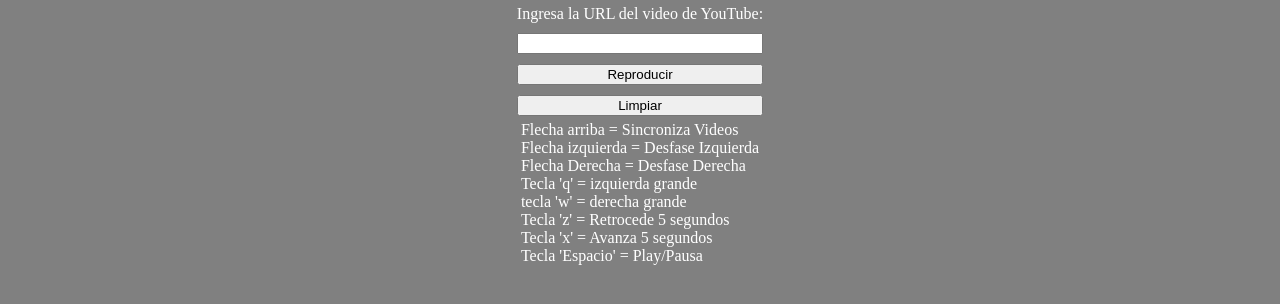
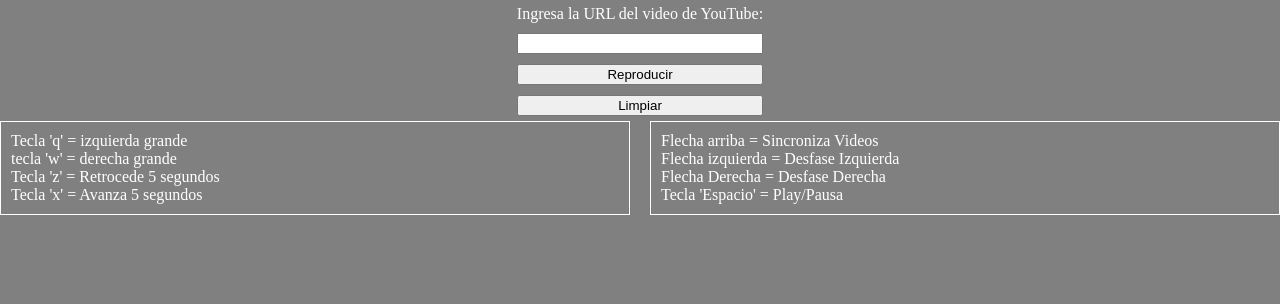
Before and after one commit to sebab24/sebab24.github.io, a plain HTML site: page index.html in a window 1280 px wide. Drawn offline with Linux system fonts and the light colour scheme.

Commit message:
index.html

```diff
--- a/index.html
+++ b/index.html
@@ -26,8 +26,6 @@
 </body>
 
 -->
-
-
 
 <!DOCTYPE html>
 <html>
@@ -257,25 +255,26 @@
 
 
 
-	<div id="textitos">
-		Flecha arriba 		= Sincroniza Videos<br>
-		Flecha izquierda 	= Desfase Izquierda<br>
-		Flecha Derecha 		= Desfase Derecha<br>
+	<div id="textitos" style="display: flex; justify-content: space-between; width: 100%; max-width: 1280px;">
+		<div style="flex: 1; padding: 10px; border: 1px solid white; margin-right: 10px;">
+			Tecla 'q' = izquierda grande<br>
+			tecla 'w' = derecha grande<br>
+			<!-- Tecla 'a' = izquierda chica<br>
+			tecla 's' = derecha chica<br> -->
+			Tecla 'z' = Retrocede 5 segundos<br>
+			Tecla 'x' = Avanza 5 segundos<br>
 
-		Tecla 'q' 			= izquierda grande<br>
-		tecla 'w'			= derecha grande<br>
-		<!-- Tecla 'a'			= izquierda chica<br>
-		tecla 's'			= derecha chica<br>
-		-->
-		Tecla 'z' 			= Retrocede 5 segundos<br>
-		Tecla 'x' 			= Avanza 5 segundos<br>
-		Tecla 'Espacio'		= Play/Pausa<br>
+		</div>
+
+		<div style="flex: 1; padding: 10px; border: 1px solid white; margin-left: 10px;">
+			Flecha arriba = Sincroniza Videos<br>
+			Flecha izquierda = Desfase Izquierda<br>
+			Flecha Derecha = Desfase Derecha<br>
+			Tecla 'Espacio' = Play/Pausa<br>
+
+		</div>
 	</div>
 
 
 </body>
 </html>
-
-
-
-</html>
```
